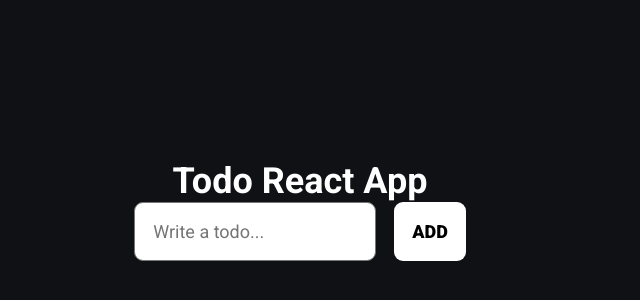
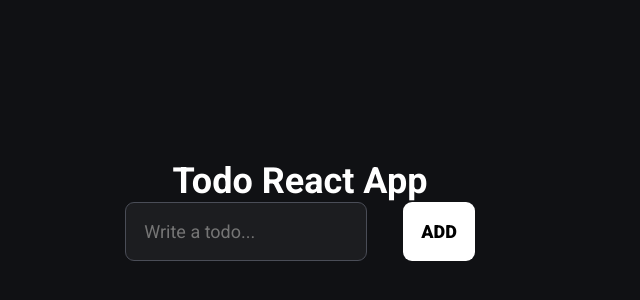
Before and after one commit to sagarEmn/basic-React-projects, a React (Vite) app in the folder 2 - Todo App/: page / in a window 1280 px wide. Shown: the part 190-490 px from the top of the page, without its empty margins (0-640 px from the left). Built offline with nearby package versions, Linux system fonts and the light colour scheme.

Commit message:
Remove outline textarea

```diff
--- a/2 - Todo App/src/App.css
+++ b/2 - Todo App/src/App.css
@@ -21,7 +21,7 @@
 
 .todo-app__form form {
   display: flex;
-  gap: 1rem;
+  gap: 2rem;
   align-items: center;
   justify-content: center;
 }
@@ -29,6 +29,12 @@
 .todo-app__form textarea {
   resize: none;
   padding: 1rem;
+  background: var(--primary-clr-800);
+  border: 1px solid var(--secondary-clr-700);
+}
+
+.todo-app__form textarea:focus {
+  outline: none;
 }
 
 .todo-app__form form button {
```
